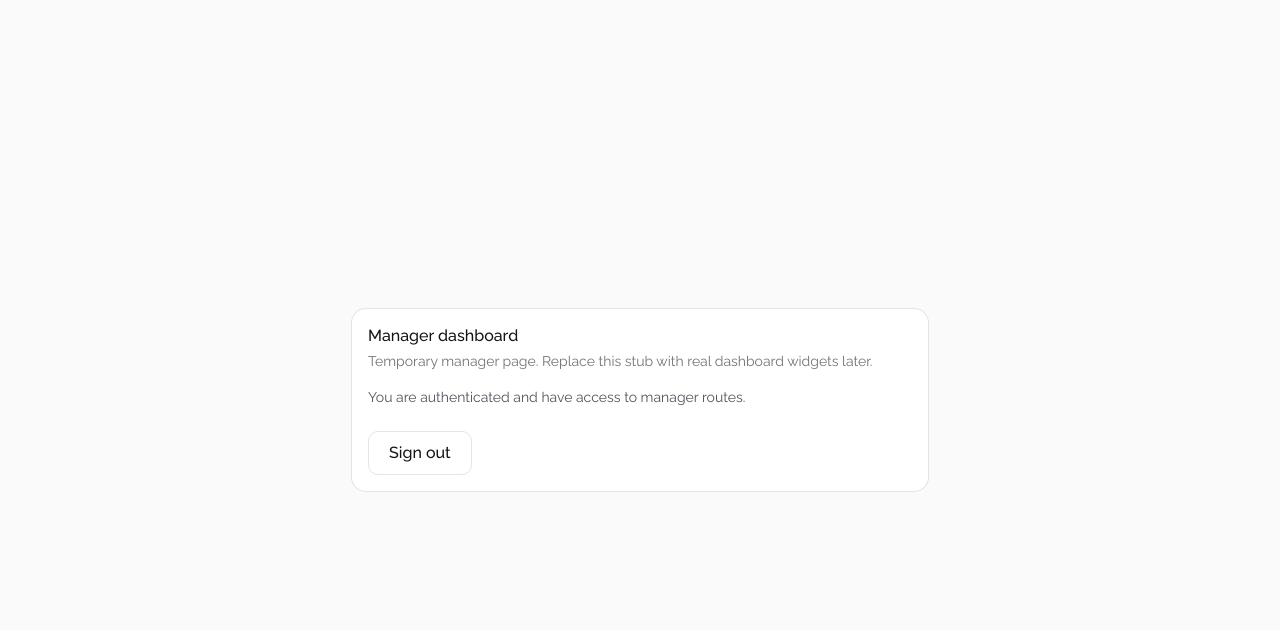
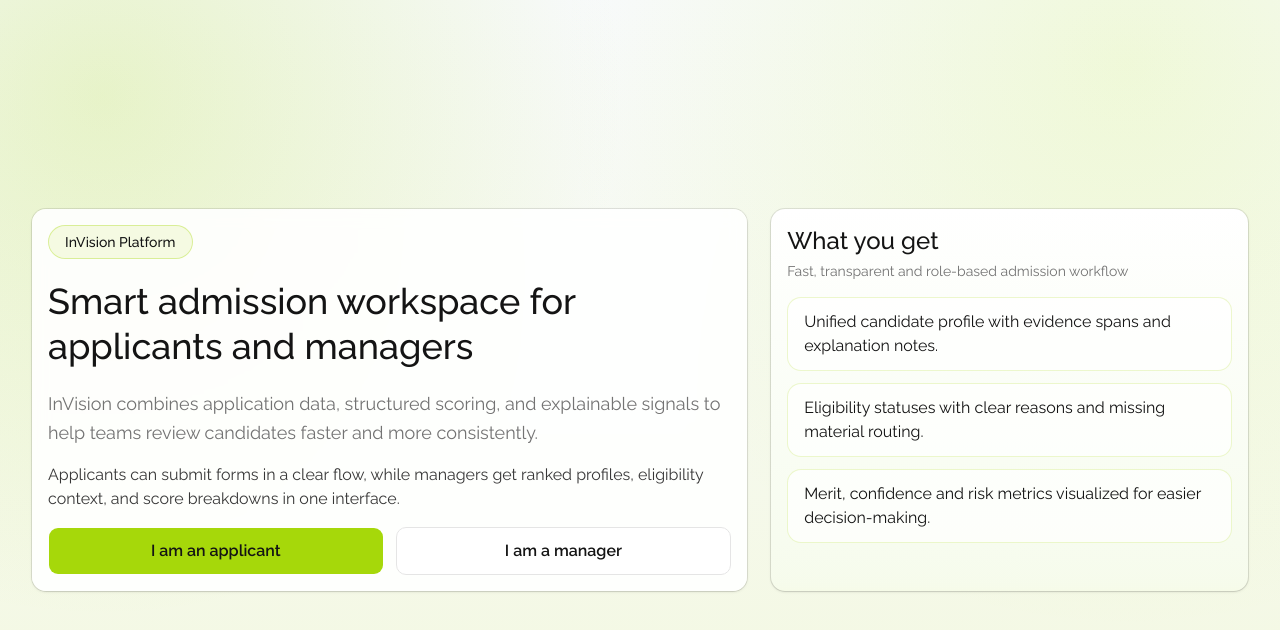
Before and after one commit to 251-vzvod/invision-front, a Next.js app: page / in a window 1280 px wide. Shown: the top 630 px of the page. Built offline with nearby package versions, Linux system fonts and the light colour scheme; no server answers.

Commit message:
feat(landing): landing page for new users

```diff
--- a/src/app/page.tsx
+++ b/src/app/page.tsx
@@ -1,11 +1,71 @@
 import type { Metadata } from 'next'
-import { ManagerDashboardStub } from '@/features/auth'
+import Link from 'next/link'
+import { Button } from '@/shared/ui/button'
+import { Card, CardContent, CardDescription, CardHeader, CardTitle } from '@/shared/ui/card'
 
 export const metadata: Metadata = {
-  title: 'Manager Dashboard — InVision',
-  description: 'Manager dashboard placeholder',
+  title: 'InVision — Admission Intelligence',
+  description: 'Landing page for applicants and admissions managers',
 }
 
 export default function DashboardPage() {
-  return <ManagerDashboardStub />
+  return (
+    <main className="min-h-screen bg-[radial-gradient(circle_at_8%_12%,rgba(166,216,10,0.2)_0%,transparent_38%),radial-gradient(circle_at_88%_8%,rgba(193,241,29,0.15)_0%,transparent_42%),linear-gradient(180deg,#f8fafc_0%,#f3f8df_100%)]">
+      <section className="mx-auto flex min-h-screen w-full max-w-7xl items-center px-4 py-10 sm:px-6 lg:px-8">
+        <div className="grid w-full gap-6 lg:grid-cols-[1.2fr_0.8fr]">
+          <Card className="border-primary/20 bg-background/90 shadow-sm backdrop-blur">
+            <CardHeader className="space-y-4">
+              <p className="border-primary/35 bg-primary/10 text-foreground inline-flex w-fit rounded-full border px-4 py-1.5 text-sm font-medium">
+                InVision Platform
+              </p>
+              <CardTitle className="text-3xl leading-tight sm:text-4xl">
+                Smart admission workspace for applicants and managers
+              </CardTitle>
+              <CardDescription className="text-base leading-relaxed sm:text-lg">
+                InVision combines application data, structured scoring, and explainable signals to
+                help teams review candidates faster and more consistently.
+              </CardDescription>
+            </CardHeader>
+            <CardContent className="space-y-4">
+              <p className="text-foreground/85 text-base">
+                Applicants can submit forms in a clear flow, while managers get ranked profiles,
+                eligibility context, and score breakdowns in one interface.
+              </p>
+              <div className="grid gap-3 sm:grid-cols-2">
+                <Button asChild size="lg" className="h-12 text-base font-semibold">
+                  <Link href="/form">I am an applicant</Link>
+                </Button>
+                <Button
+                  asChild
+                  size="lg"
+                  variant="outline"
+                  className="h-12 text-base font-semibold"
+                >
+                  <Link href="/applicants">I am a manager</Link>
+                </Button>
+              </div>
+            </CardContent>
+          </Card>
+
+          <Card className="border-primary/20 from-background/95 to-primary/10 bg-linear-to-b shadow-sm">
+            <CardHeader>
+              <CardTitle className="text-2xl">What you get</CardTitle>
+              <CardDescription>Fast, transparent and role-based admission workflow</CardDescription>
+            </CardHeader>
+            <CardContent className="space-y-3 text-base">
+              <div className="border-primary/20 bg-background/70 rounded-xl border px-4 py-3">
+                Unified candidate profile with evidence spans and explanation notes.
+              </div>
+              <div className="border-primary/20 bg-background/70 rounded-xl border px-4 py-3">
+                Eligibility statuses with clear reasons and missing material routing.
+              </div>
+              <div className="border-primary/20 bg-background/70 rounded-xl border px-4 py-3">
+                Merit, confidence and risk metrics visualized for easier decision-making.
+              </div>
+            </CardContent>
+          </Card>
+        </div>
+      </section>
+    </main>
+  )
 }
```
